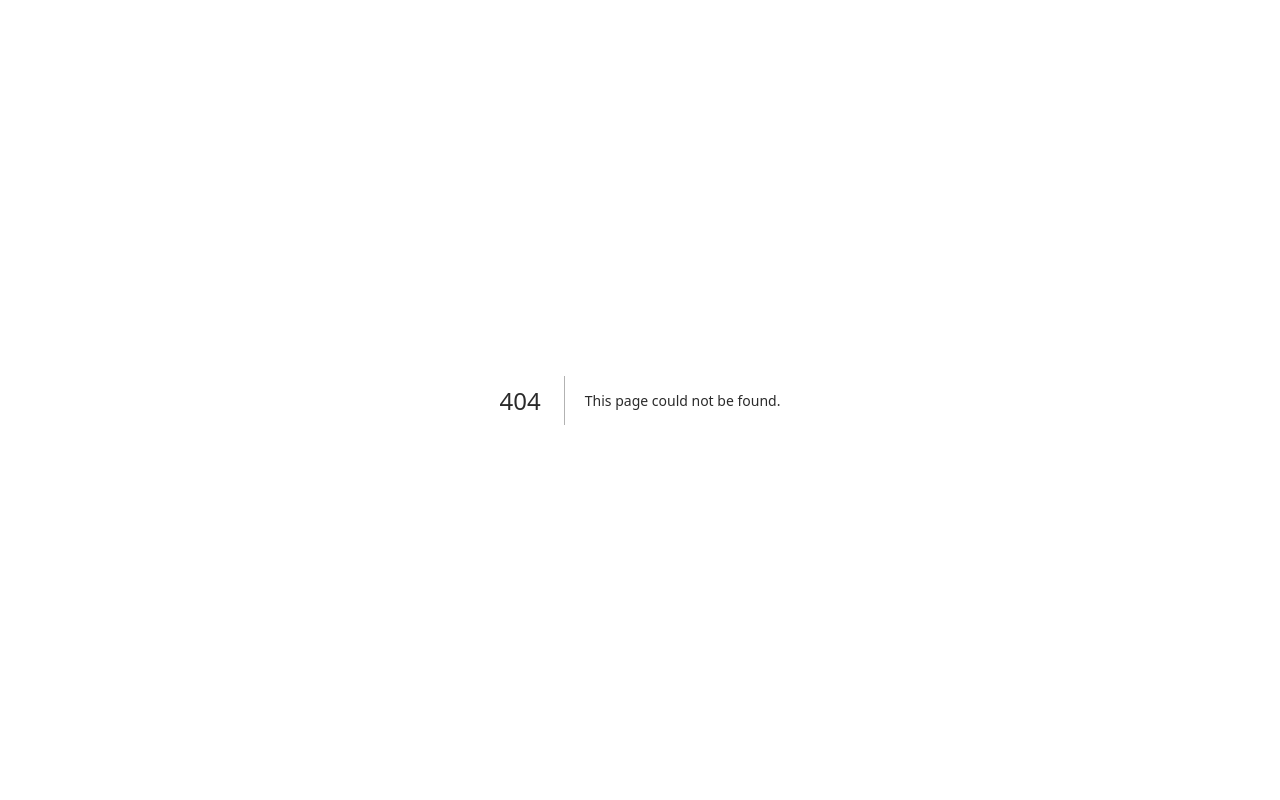
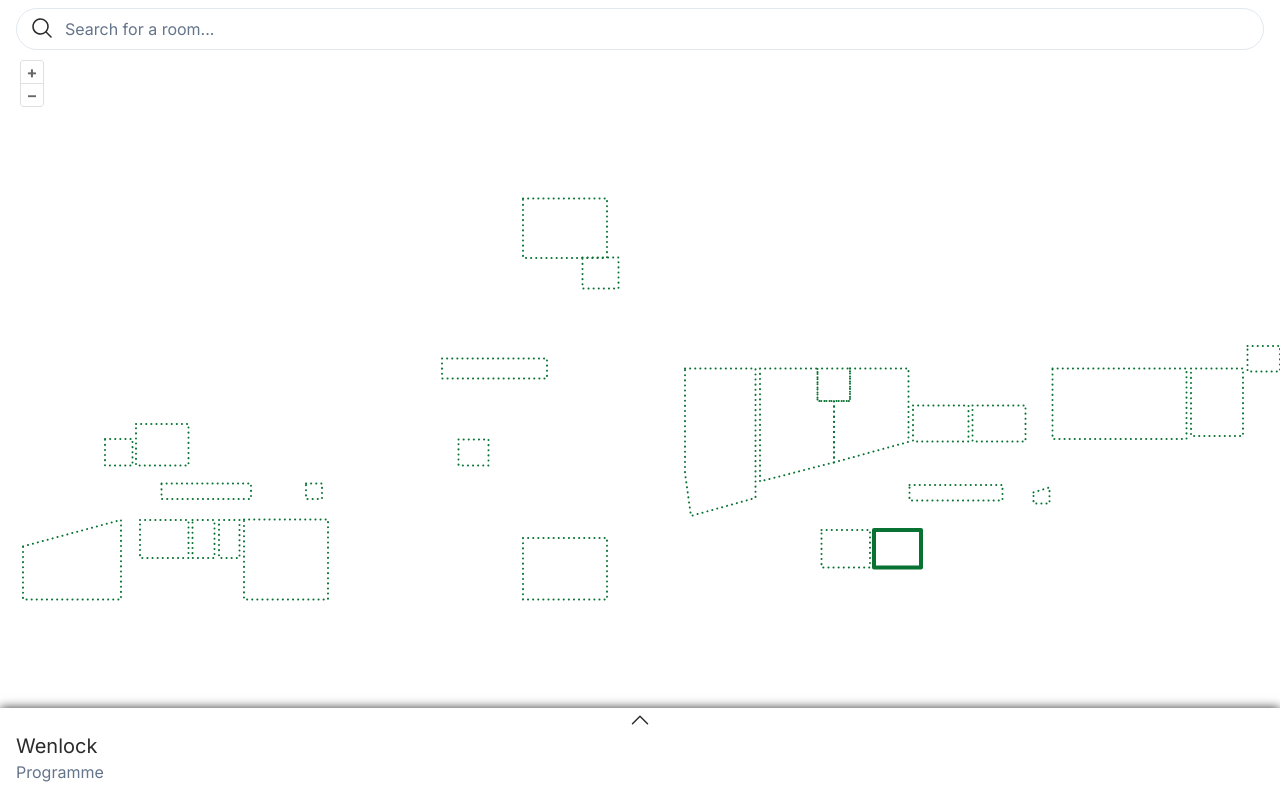
Before and after one commit to aJanuary/concarte, a Next.js app: page /room/Wenlock in a window 1280 px wide. Before the commit this address had no page. Built offline with nearby package versions, Linux system fonts and the light colour scheme.

Commit message:
Add `/room` prefix to room routes
This is in preparation for other non-room routes. While it is unlikely
to be a problem in practice, we don't want to risk there being clashes
between the in-built routes and the dynamic routes from the config.

```diff
--- a/app/RoomSelect.tsx
+++ b/app/RoomSelect.tsx
@@ -84,7 +84,7 @@ export default function RoomSelect({
             <li key={room.id}>
               <a
                 className="block cursor-pointer border-b-2 border-border p-2 hover:bg-highlight-background"
-                href={`/${room.id}`}
+                href={`/room/${room.id}`}
                 tabIndex={i + 3}
                 onClick={(e) => {
                   e.preventDefault();
--- a/app/page.tsx
+++ b/app/page.tsx
@@ -23,7 +23,7 @@ export default function Home({ roomId }: { roomId?: string }) {
       setSelectedRoom(undefined);
       window.history.replaceState(null, "", "/");
     } else {
-      history.replaceState(null, "", `/${room.id}`);
+      history.replaceState(null, "", `/room/${room.id}`);
       setSelectedRoom(room);
     }
   };
--- a/app/[room]/page.tsx
+++ b/app/room/[room]/page.tsx
@@ -1,5 +1,5 @@
-import Home from "../page";
-import config from "../config";
+import Home from "../../page";
+import config from "../../config";
 
 export function generateStaticParams() {
   return config.map.rooms.map((room) => {
```
